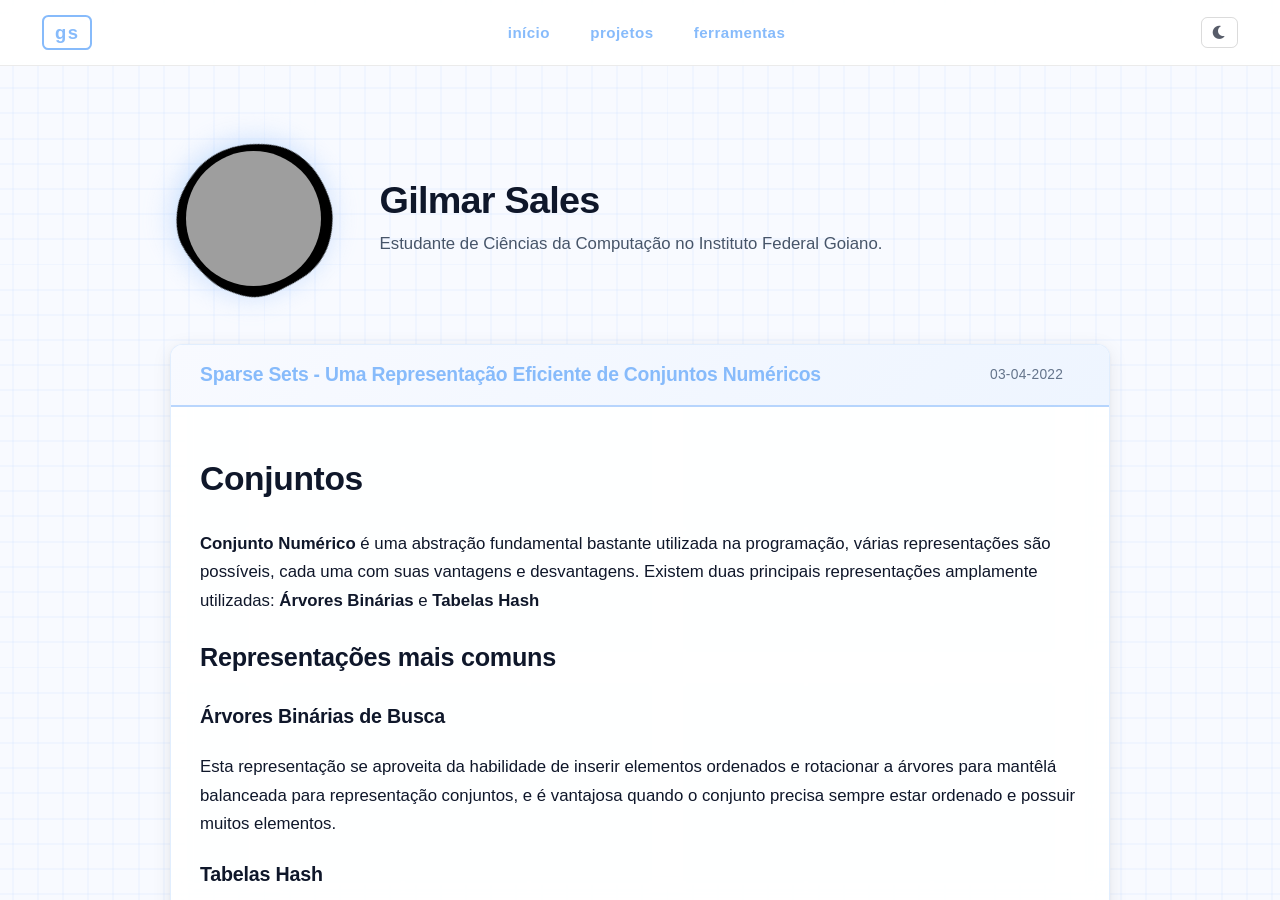
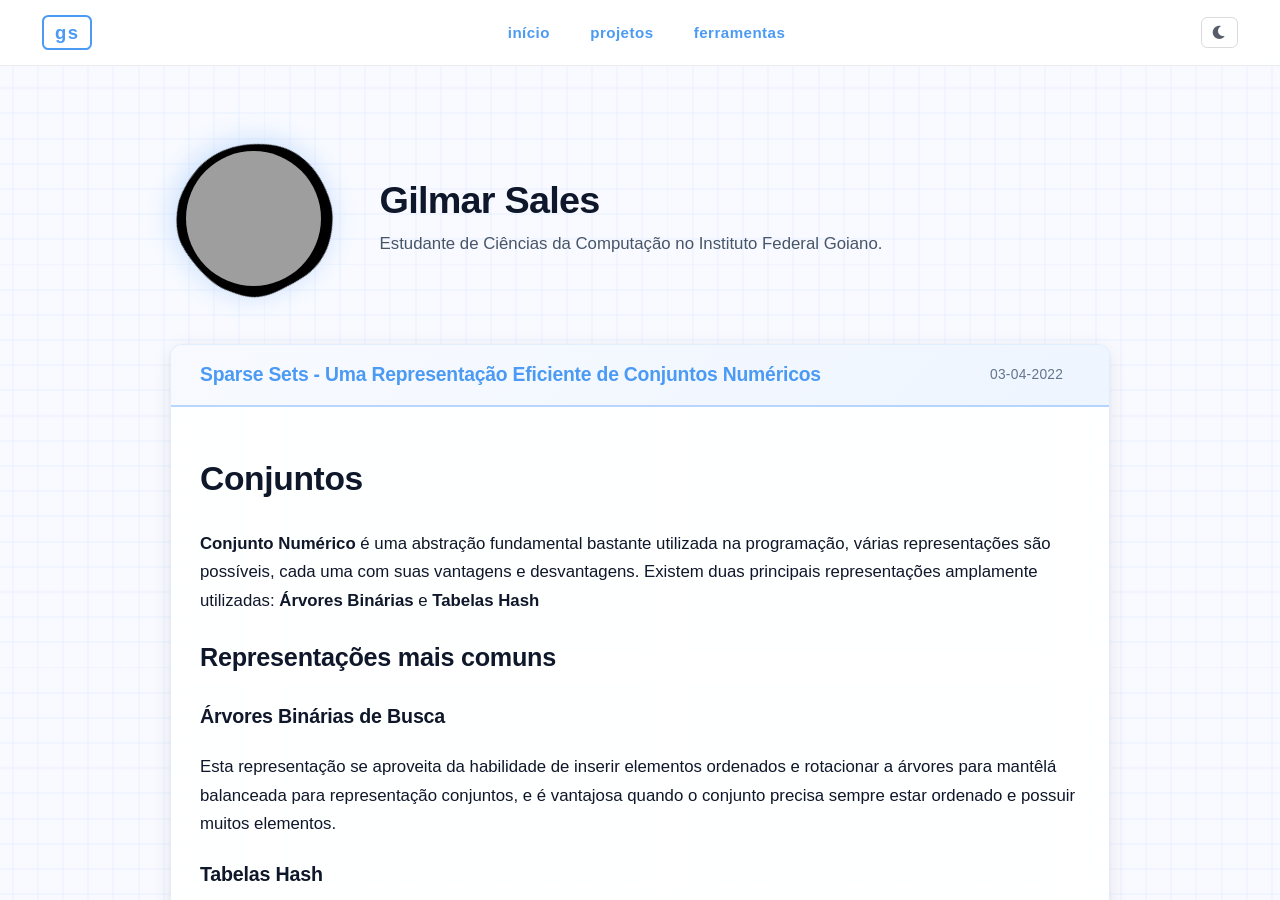
Before and after one commit to gilmar-sales/gilmar-sales.github.io, a Jekyll site: the page built from index.html, in a window 1280 px wide and 900 px high. Built offline with Jekyll 4.4.1, drawn with Linux system fonts in a browser that asks for light colours; some web fonts are replaced; the list of posts is cut into pages by our own code; a style sheet for code colours, icons or effects is not loaded; grey boxes are pictures that could not be loaded.

Commit message:
Modify accent colors in main.css
Updated accent color variables for light and dark themes.

```diff
--- a/css/main.css
+++ b/css/main.css
@@ -4,9 +4,7 @@
 /* ===== LIGHT THEME (default) ===== */
 
 :root {
-  --accent:         #87bbfb;
-  --accent-dark:    #4b9af3;
-  --accent-light:   #c3d9fd;
+  --accent:         #4b9af3;
 
   --text-primary:   #0f172a;
   --text-secondary: #475569;
@@ -51,6 +49,8 @@
 /* ===== DARK THEME ===== */
 
 [data-theme="dark"] {
+  --accent:         #87bbfb;
+
   --text-primary:   #e2e8f0;
   --text-secondary: #94a3b8;
 
```
